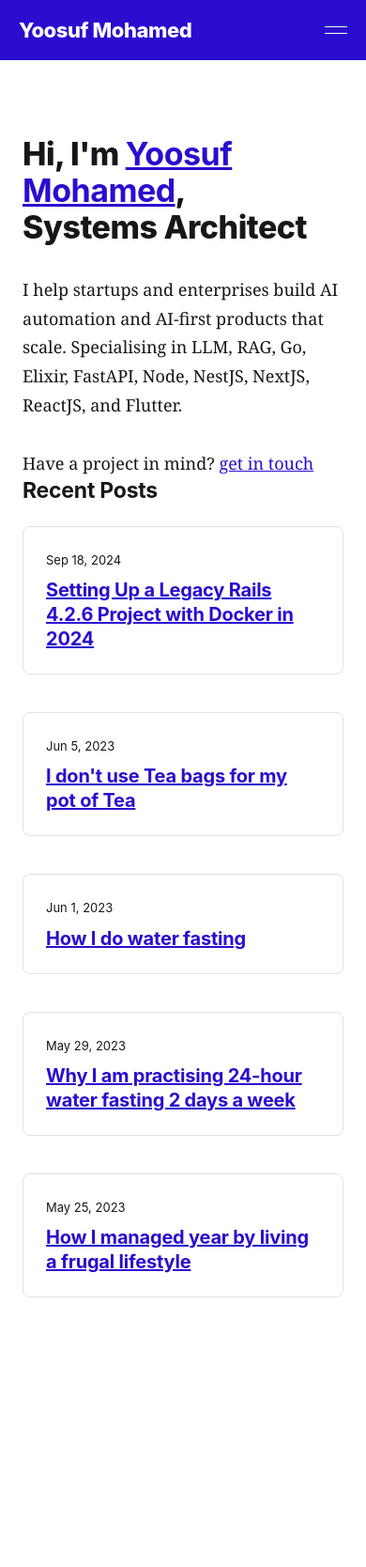
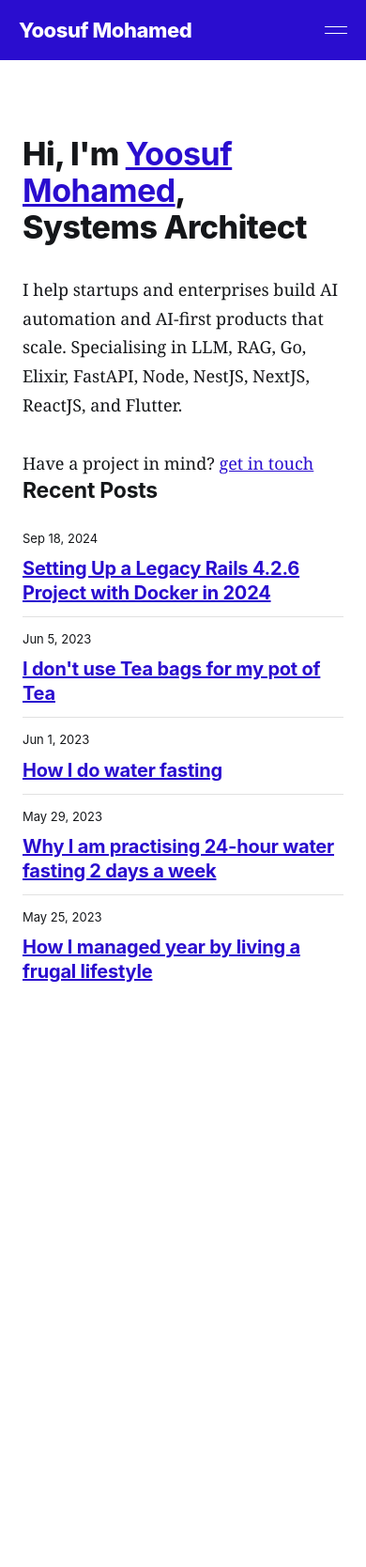
Before and after one commit to yoosuf/yoosuf.github.io, a Jekyll site: the page built from index.md, in a window 390 px wide. Shown: the whole page at 94% size. Built offline with Jekyll 4.4.1, drawn with Linux system fonts in a browser that asks for light colours; after the commit the page ends 1346 px from its top, so only the background shows below that.

Commit message:
Fix spacing, footer bg, and post listing layout

```diff
--- a/_layouts/post.html
+++ b/_layouts/post.html
@@ -9,6 +9,7 @@ layout: default
     </h1>
     <div class="article-byline">
       <div class="article-byline-content">
+        <div class="article-byline-meta">
           {% if page.author %}
           <span
             class="author-name"
@@ -30,6 +31,7 @@ layout: default
           </time>
         </div>
       </div>
+    </div>
   </header>
   <section class="jekyll-content jekyll-canvas">
     {% if page.subtitle %}
--- a/_sass/_article.scss
+++ b/_sass/_article.scss
@@ -540,7 +540,7 @@ iframe.instagram-media {
 	font-size: 1.4rem;
 	line-height: 1.2em;
 	.author-name {
-		margin: 0 0 6px;
+		margin: 0;
 		font-size: 1.7rem;
 		font-weight: 700;
 		letter-spacing: 0;
@@ -549,6 +549,13 @@ iframe.instagram-media {
 		display: inline-block;
 		margin: 0 2px;
 	}
+}
+.byline-meta-date {
+	display: block;
+	margin-top: 2px;
+	font-size: 1.3rem;
+	font-weight: 400;
+	color: var(--color-midgrey);
 }
 .author-avatar {
 	display: block;
@@ -654,7 +661,7 @@ iframe.instagram-media {
 	}
 	.article-byline-meta {
 		.author-name {
-			margin-bottom: 4px;
+			margin-bottom: 2px;
 		}
 	}
 }
--- a/_sass/_post.scss
+++ b/_sass/_post.scss
@@ -20,10 +20,10 @@ make sure this only happens on large viewports / desktop-ish devices.
 /* ---------------------------------------------------------- */
 .post-feed {
 	position: relative;
-	display: grid;
-	gap: 32px;
-	grid-template-columns: repeat(auto-fill, minmax(280px, 1fr));
-	padding: max(5px, 10px) 0 0;
+	display: flex;
+	flex-direction: column;
+	gap: 0;
+	padding: 0;
 	.no-image {
 		.post-card-content-link {
 			padding: 0;
@@ -48,10 +48,12 @@ make sure this only happens on large viewports / desktop-ish devices.
 	flex-direction: column;
 	background-size: cover;
 	word-break: break-word;
-	padding: 24px;
-	border: 1px solid var(--color-border);
-	border-radius: 8px;
-	transition: transform 0.2s ease, box-shadow 0.2s ease;
+	padding: 16px 0;
+	border-bottom: 1px solid var(--color-border);
+	transition: opacity 0.2s ease;
+	&:last-child {
+		border-bottom: none;
+	}
 	&:not(.post-card-large) {
 		&:not(.post-card-full) {
 			&:not(.dynamic) {
@@ -127,9 +129,7 @@ make sure this only happens on large viewports / desktop-ish devices.
 	color: $color_1;
 }
 .post-card:hover {
-	transform: translateY(-2px);
-	box-shadow: 0 4px 16px rgba(0, 0, 0, 0.08);
-	border-color: var(--color-midgrey);
+	opacity: 0.75;
 }
 
 .post-card-content-link {
@@ -286,34 +286,10 @@ html.no-infinite-scroll {
 		display: grid;
 	}
 }
-@media (prefers-color-scheme: dark) {
-	html.auto-color .post-card {
-		border-color: rgba(255, 255, 255, 0.15);
-	}
-	html.auto-color .post-card:hover {
-		border-color: rgba(255, 255, 255, 0.3);
-		box-shadow: 0 4px 16px rgba(0, 0, 0, 0.3);
-	}
-}
 
-html.dark-mode .post-card {
-	border-color: rgba(255, 255, 255, 0.15);
-}
-
-html.dark-mode .post-card:hover {
-	border-color: rgba(255, 255, 255, 0.3);
-	box-shadow: 0 4px 16px rgba(0, 0, 0, 0.3);
-}
-
-@media (max-width: 991px) {
-	.post-feed {
-		grid-template-columns: 1fr 1fr;
-	}
-}
 @media (max-width: 767px) {
-	.post-feed {
-		grid-template-columns: 1fr;
-		grid-gap: 40px;
+	.post-card {
+		padding: 12px 0;
 	}
 	.pagination {
 		.page-number {
--- a/_sass/_utils.scss
+++ b/_sass/_utils.scss
@@ -3,7 +3,7 @@
 }
 
 .section {
-	margin-top: 48px;
+	margin-top: 24px;
 
 	.section-title {
 		margin: 0 0 24px;
```
Also changed, not shown: _includes/footer.html (+6 -15 lines). Lines whose indentation alone changed are shown as unchanged.
